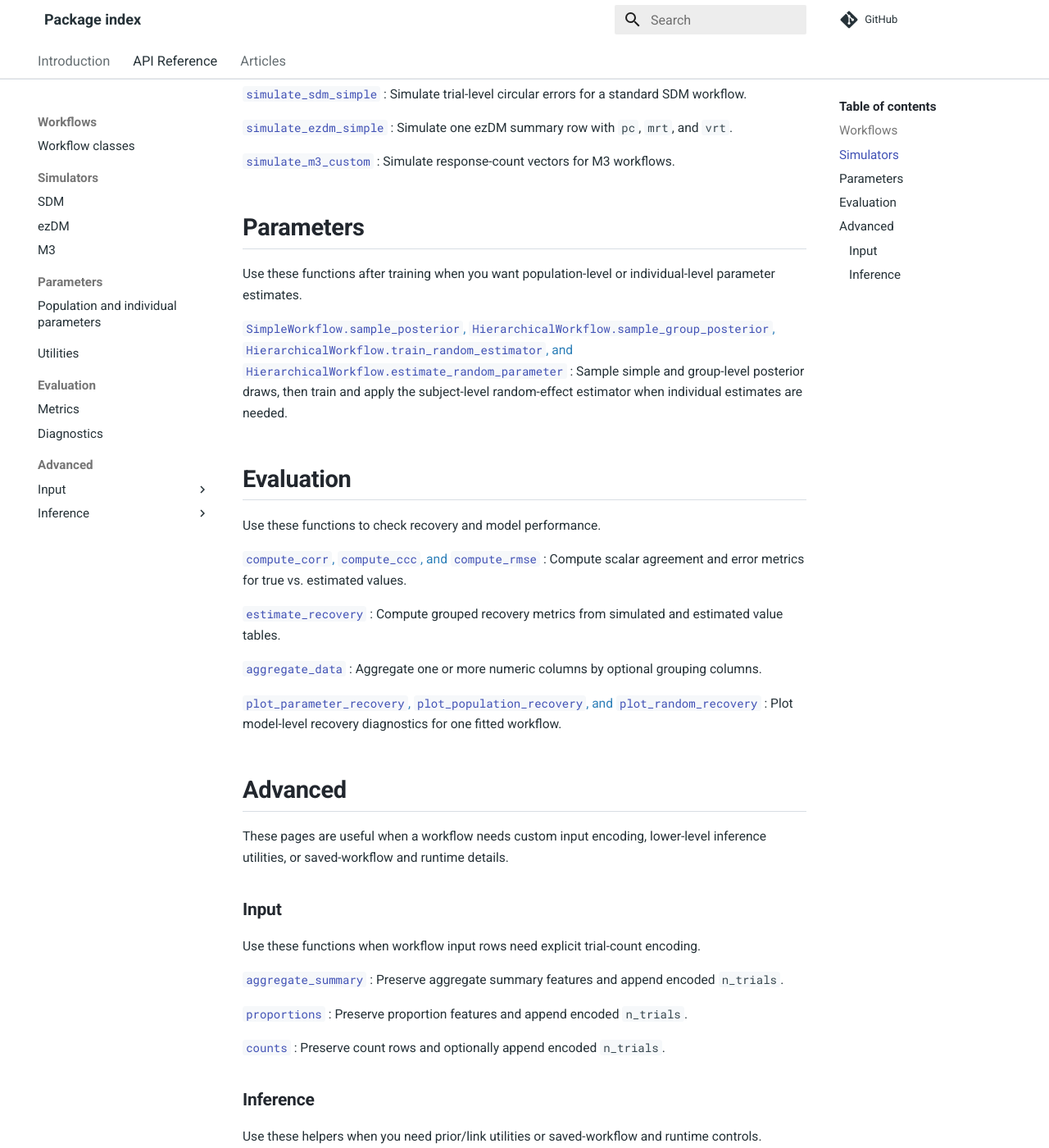
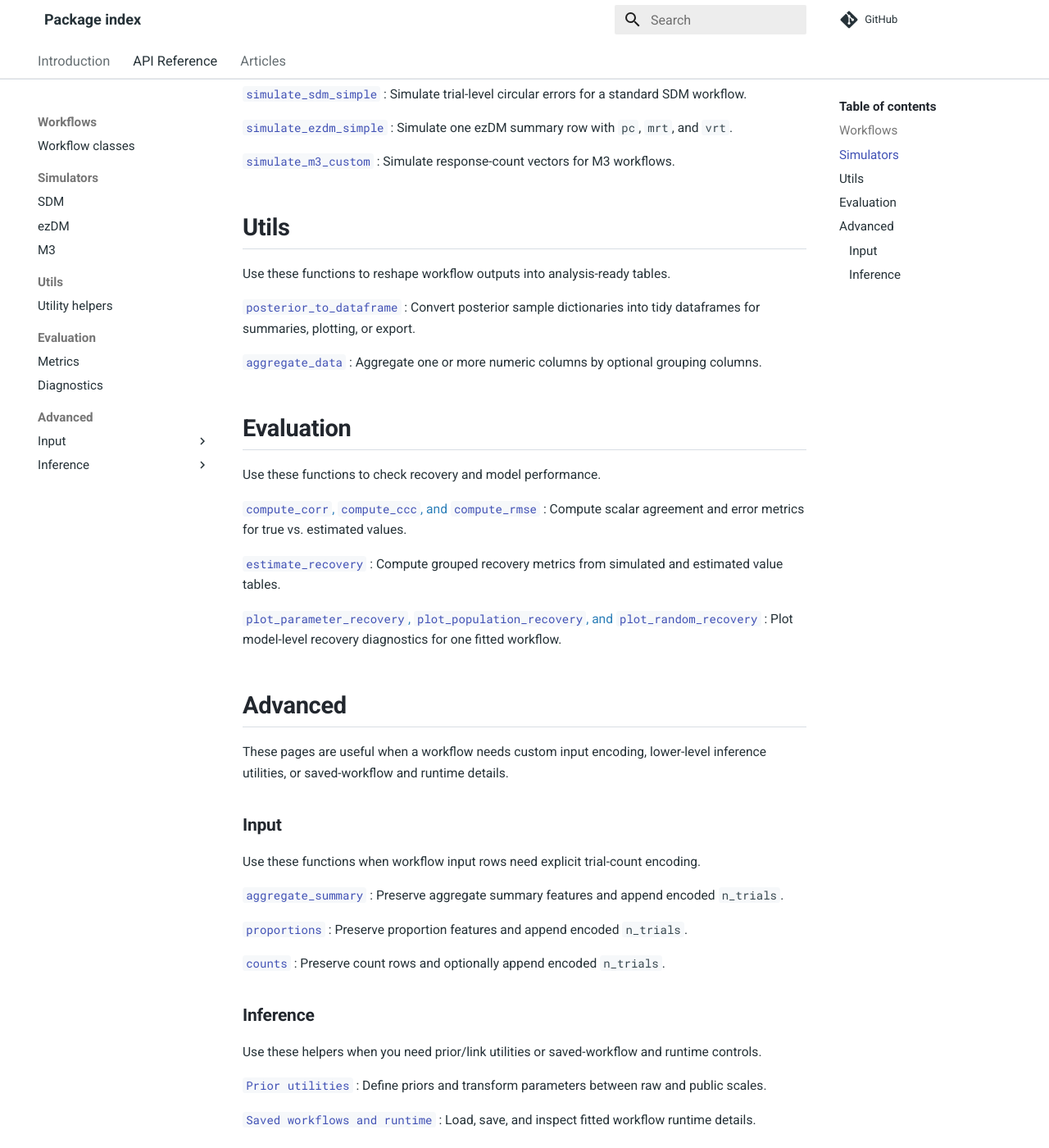
Before and after one commit to chenyu-psy/bami, an MkDocs documentation site: the page built from docs/api/index.md, in a window 1280 px wide and 1400 px high, scrolled down 649 px. Shown: the whole window at 82% size. Built offline with MkDocs 1.6.1 and Material for MkDocs 9.7.7, drawn with Linux system fonts in a browser that asks for light colours; comment, search, counter and statistics services are not loaded.

Commit message:
Finalize 0.2.3 release

```diff
--- a/docs/api/index.md
+++ b/docs/api/index.md
@@ -29,14 +29,16 @@ example.
 [`simulate_m3_custom`](simulators/m3.md)
 : Simulate response-count vectors for M3 workflows.
 
-## Parameters
+## Utils
 
-Use these functions after training when you want population-level or
-individual-level parameter estimates.
+Use these functions to reshape workflow outputs into analysis-ready tables.
 
-[`SimpleWorkflow.sample_posterior`, `HierarchicalWorkflow.sample_group_posterior`, `HierarchicalWorkflow.train_random_estimator`, and `HierarchicalWorkflow.estimate_random_parameter`](parameters.md)
-: Sample simple and group-level posterior draws, then train and apply the
-subject-level random-effect estimator when individual estimates are needed.
+[`posterior_to_dataframe`](utils.md)
+: Convert posterior sample dictionaries into tidy dataframes for summaries,
+plotting, or export.
+
+[`aggregate_data`](utils.md)
+: Aggregate one or more numeric columns by optional grouping columns.
 
 ## Evaluation
 
--- a/mkdocs.yml
+++ b/mkdocs.yml
@@ -28,9 +28,8 @@ nav:
           - SDM: api/simulators/sdm-circular.md
           - ezDM: api/simulators/ezdm.md
           - M3: api/simulators/m3.md
-      - Parameters:
-          - Population and individual parameters: api/parameters.md
-      - Utilities: api/utils.md
+      - Utils:
+          - Utility helpers: api/utils.md
       - Evaluation:
           - Metrics: api/evaluation/metrics.md
           - Diagnostics: api/evaluation/diagnostics.md
--- a/pyproject.toml
+++ b/pyproject.toml
@@ -1,6 +1,6 @@
 [project]
 name = "bami"
-version = "0.2.2"
+version = "0.2.3"
 description = "Bayesian amortized model inference workflows for user-defined and preset models."
 readme = "README.md"
 requires-python = ">=3.11"
```
Also changed, not shown: other parts of docs/api/index.md (+0 -3 lines), CHANGELOG.md (+1 -1 lines), docs/api/evaluation/metrics.md (+1 -38 lines), docs/api/parameters.md (deleted, +0 -128 lines), docs/api/utils.md (+43 -1 lines), 2 other files.
